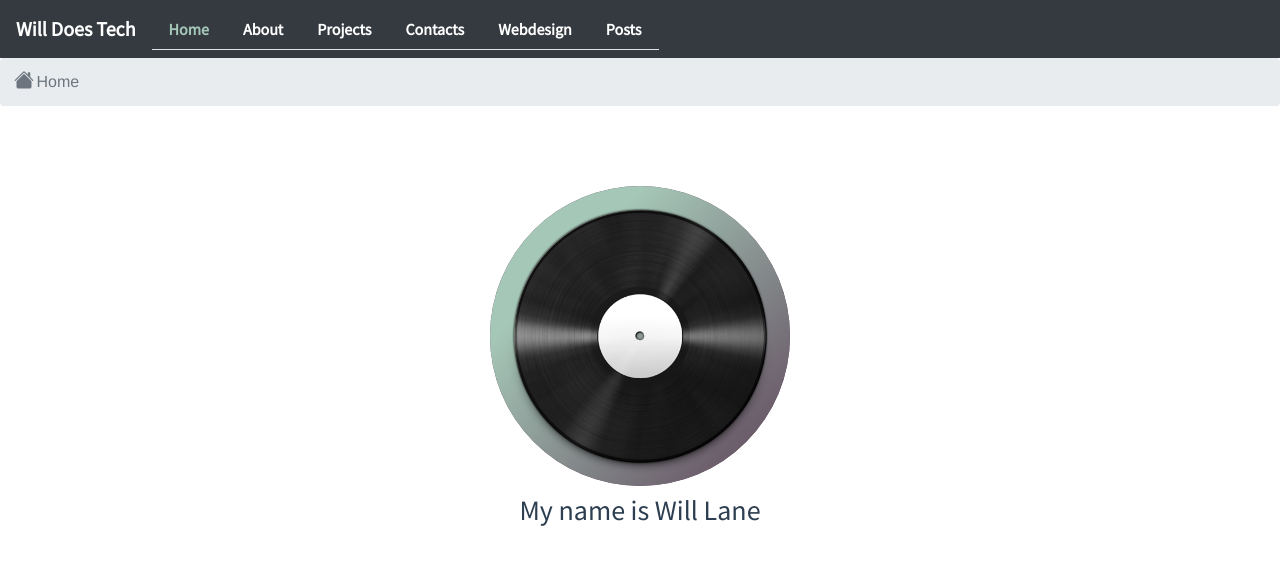
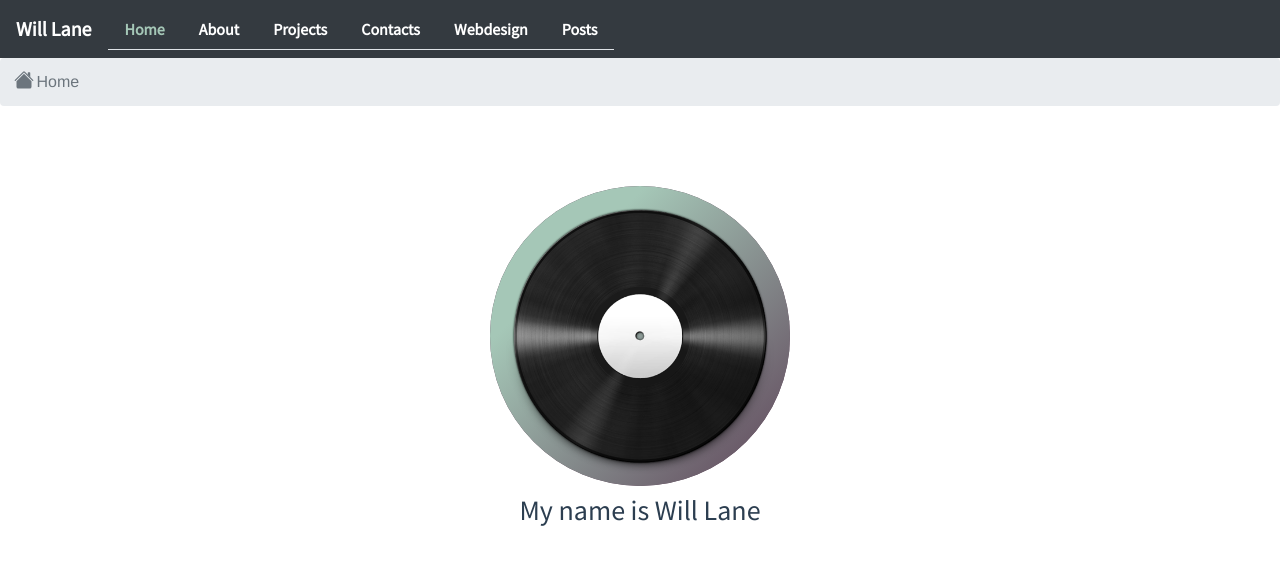
Before and after one commit to willdoescode/revampedportfoliosit, a Vue app: page / in a window 1280 px wide. Shown: the top 564 px of the page. Built offline with nearby package versions, Linux system fonts and the light colour scheme; what @guillaumebriday/vue-scroll-progress-bar, vue-clipboard2 would draw is missing.

Commit message:
added coloring to breadcrumbs and made the about text pop out on button press

```diff
--- a/public/index.html
+++ b/public/index.html
@@ -12,7 +12,7 @@
       <meta name="twitter:image" content="willdoescode.jpeg">
     <meta name="viewport" content="width=device-width,initial-scale=1.0">
       <link rel="icon" href="<%= BASE_URL %>favicon-xyz.png">
-    <title>Home - Will Does Tech</title>
+    <title>Home - Will Lane</title>
   </head>
   <body>
     <noscript>
--- a/src/components/Navbar.vue
+++ b/src/components/Navbar.vue
@@ -1,26 +1,26 @@
 <template>
   <div>
     <b-navbar toggleable="lg" type="dark" variant="dark">
-      <b-navbar-brand href="/">Will Does Tech</b-navbar-brand>
+      <b-navbar-brand href="/">Will Lane</b-navbar-brand>
       <b-navbar-toggle target="nav-collapse"></b-navbar-toggle>
       <b-collapse id="nav-collapse" is-nav>
         <b-nav tabs justified>
-          <b-nav-item>
+          <b-nav-item to="/">
             <router-link class="link" to="/">Home</router-link>
           </b-nav-item>
-          <b-nav-item>
+          <b-nav-item to="/about">
             <router-link class="link" to="/about">About</router-link>
           </b-nav-item>
-          <b-nav-item>
+          <b-nav-item to="/projects">
             <router-link class="link" to="/projects">Projects</router-link>
           </b-nav-item>
-          <b-nav-item>
+          <b-nav-item to="/contacts">
             <router-link class="link" to="/contacts">Contacts</router-link>
           </b-nav-item>
-          <b-nav-item>
+          <b-nav-item to="/webdesign">
             <router-link class="link" to="/webdesign">Webdesign</router-link>
           </b-nav-item>
-          <b-nav-item>
+          <b-nav-item to="/posts">
             <router-link class="link" to="/posts">Posts</router-link>
           </b-nav-item>
         </b-nav>
--- a/src/router/index.js
+++ b/src/router/index.js
@@ -17,7 +17,7 @@ const routes = [
     name: "Home",
     component: Home,
     meta: {
-      title: "Home - Will Does Tech"
+      title: "Home - Will Lane"
     }
   },
   {
@@ -25,7 +25,7 @@ const routes = [
     name: "About",
     component: () => import("../views/About.vue"),
     meta: {
-      title: "About - Will Does Tech"
+      title: "About - Will Lane"
     }
   },
   {
@@ -33,7 +33,7 @@ const routes = [
     name: "Contacts",
     component: Contacts,
     meta: {
-      title: "Contacts - Will Does Tech"
+      title: "Contacts - Will Lane"
     }
   },
   {
@@ -41,7 +41,7 @@ const routes = [
     name: "Web Design",
     component: Webdesign,
     meta: {
-      title: "Webdesign - Will Does Tech"
+      title: "Webdesign - Will Lane"
     }
   },
   {
@@ -49,7 +49,7 @@ const routes = [
     name: "Blog",
     component: Blog,
     meta: {
-      title: "Blog Assignment - Will Does Tech"
+      title: "Blog Assignment - Will Lane"
     }
   },
   {
@@ -57,7 +57,7 @@ const routes = [
     name: "Projects",
     component: Projects,
     meta: {
-      title: "Projects - Will Does Tech"
+      title: "Projects - Will Lane"
     }
   },
   {
@@ -65,7 +65,7 @@ const routes = [
     name: "posts",
     component: Posts,
     meta: {
-      title: "Posts - Will Does Tech"
+      title: "Posts - Will Lane"
     }
   },
   {
@@ -73,21 +73,21 @@ const routes = [
     name: "post",
     component: Post,
     meta: {
-      title: "Post - Will Does Tech"
+      title: `Post - Will Lane`
     }
   },
   {
     path: "/404",
     component: forOrfor,
     meta: {
-      title: "404 - Will Does Tech"
+      title: "404 - Will Lane"
     }
   },
   {
     path: "*",
     redirect: "/404",
     meta: {
-      title: "404 - Will Does Tech"
+      title: "404 - Will Lane"
     }
   }
 ];
```
